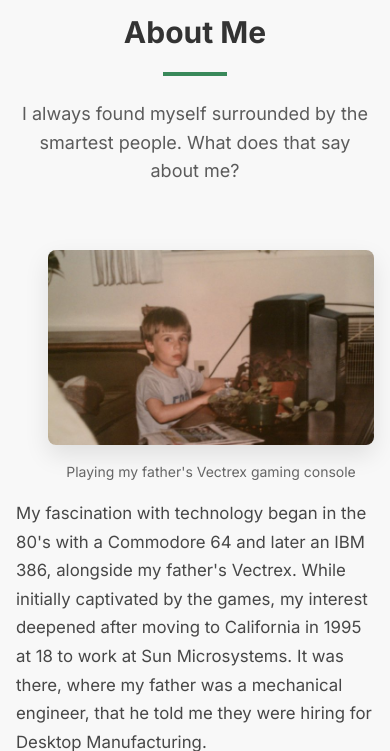
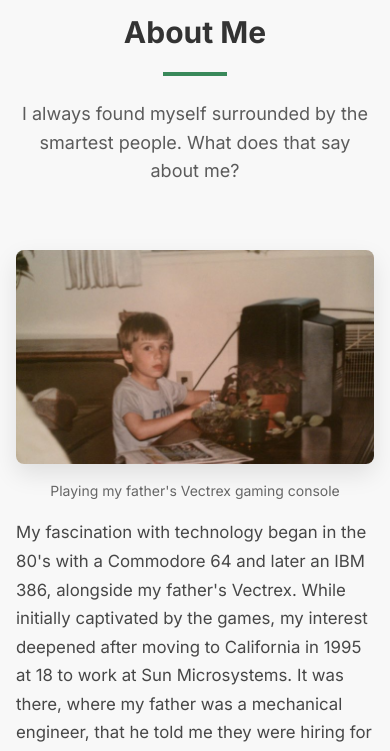
Before and after one commit to notednoone/mw, a PHP site: page / in a window 390 px wide. Shown: the part 998-1749 px from the top of the page. Run offline with PHP 8.4, Linux system fonts and the light colour scheme.

Commit message:
Update style.css

```diff
--- a/assets/style.css
+++ b/assets/style.css
@@ -357,6 +357,19 @@
     width: 100%;
     border-radius: 0.5rem;
     box-shadow: 0 10px 25px rgba(0, 0, 0, 0.1);
+  }
+
+  @media only screen and (max-width: 500px) {
+    #bio-image {
+      display:block;
+      width:100%;
+      max-width:100%;
+    }
+
+     #bio-image img {
+       box-shadow:0;
+     }
+
   }
 
   .bio-paragraph {
```
